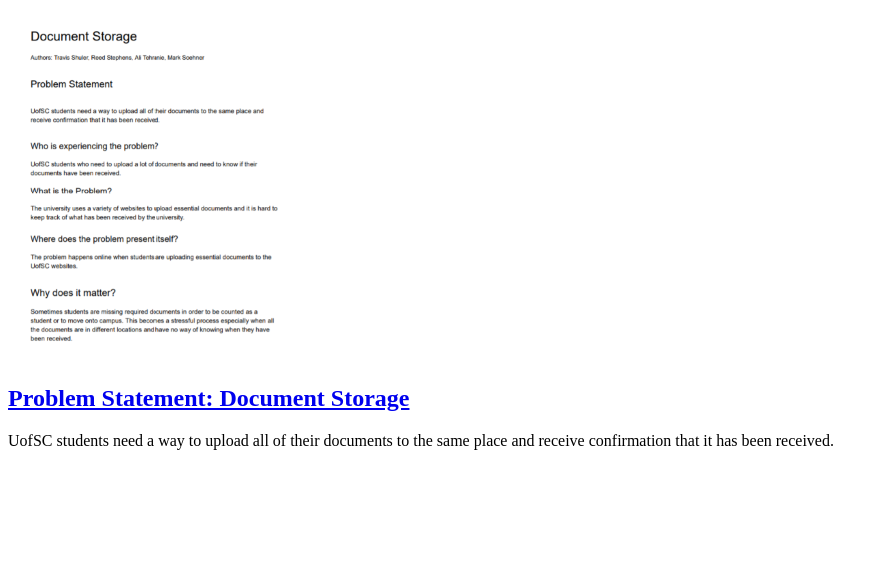
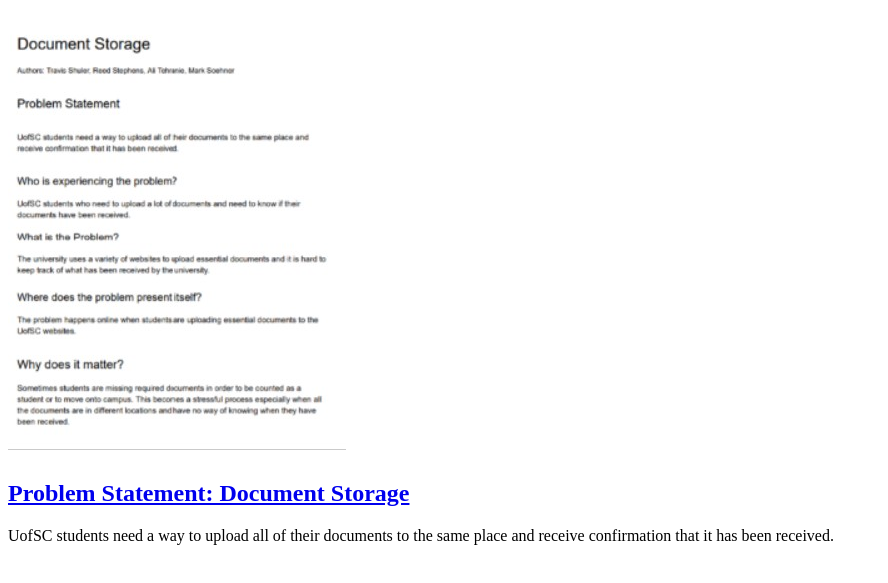
Before and after one commit to soehner-mark/soehner-mark.github.io, a plain HTML site: page index.html in a window 1280 px wide. Shown: the part 61-644 px from the top of the page, without its empty margins (0-888 px from the left). Drawn offline with Linux system fonts and the light colour scheme.

Commit message:
Add files via upload

```diff
--- a/index.html
+++ b/index.html
@@ -7,7 +7,7 @@
         <h1>Mark Soehner's Website for CSCE 190 Section 001 </h1>
 
         <section class="assignment">
-            <a href="Files/Problem Statement.pdf"><img src="images/Problem Statement.png"></a>
+            <a href="Files/Problem Statement.pdf"><img src="images/Problem Statement.jpg"></a>
             <section class="ass-details">
                 <a href="Files/Problem Statement.pdf"><h2>Problem Statement: Document Storage</h2></a>
                 <p>
```
Also changed, not shown: Images/Problem Statement.jpg (added).
